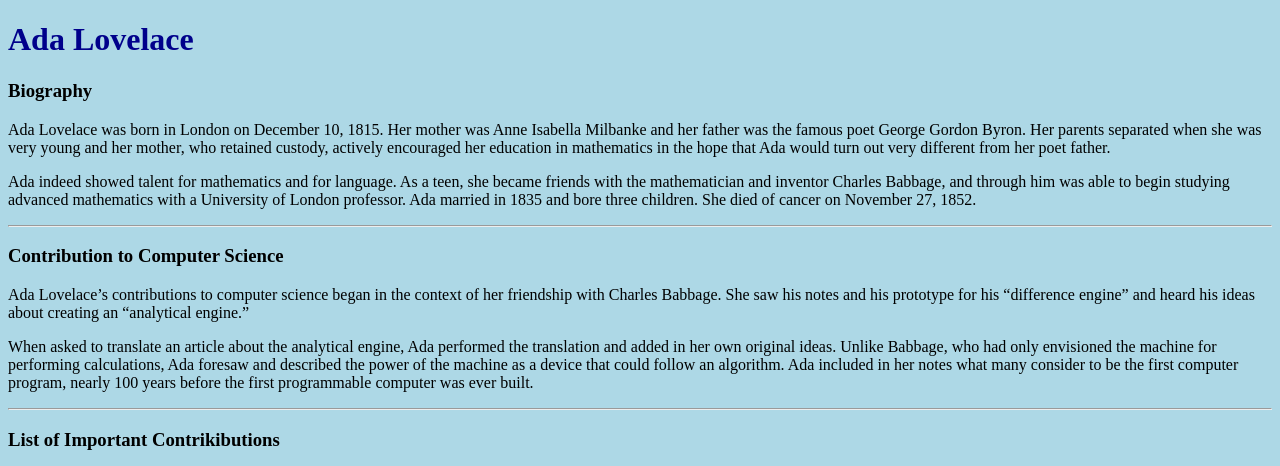
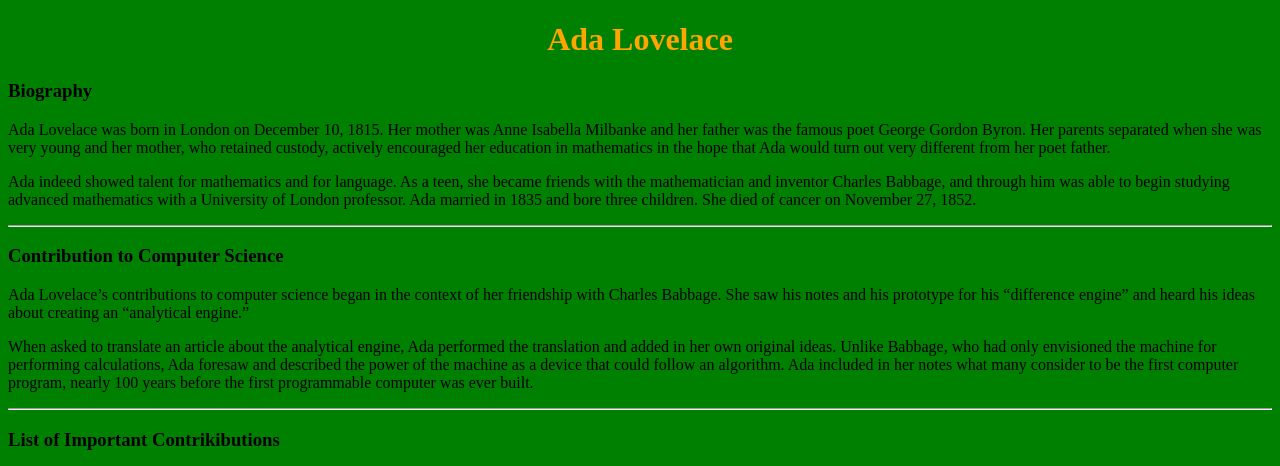
Before and after one commit to charlesidk/ecs-ada-website, a plain HTML site: page index.html in a window 1280 px wide. Shown: the top 466 px of the page. Drawn offline with Linux system fonts and the light colour scheme.

Commit message:
pasted from other repo

```diff
--- a/style.css
+++ b/style.css
@@ -1,7 +1,10 @@
-body {
-  background-color: lightblue;
+body{
+  background-color: green;
 }
-
-h1 {
-  color: darkblue;
+h1{
+  color: orange;
+  text-align: center;
 }
+img{
+  height: 150px;
+]
```
